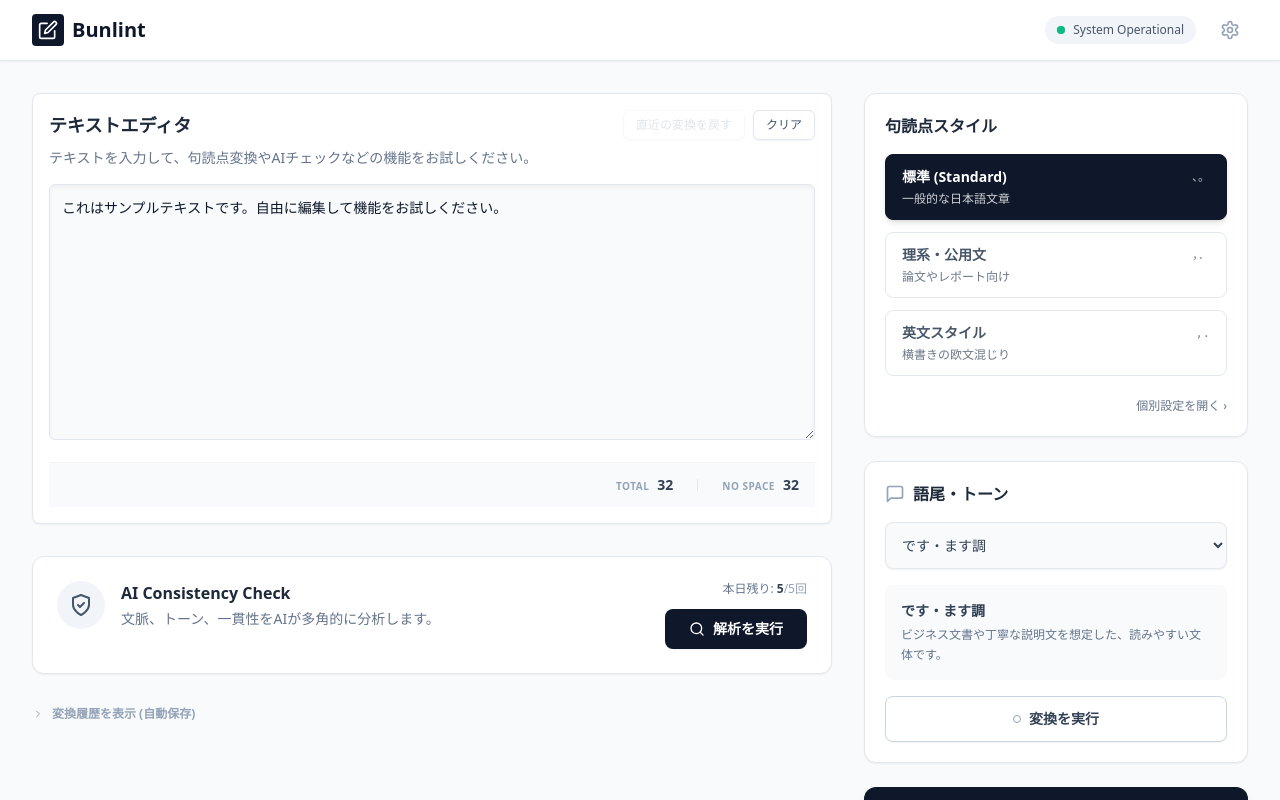
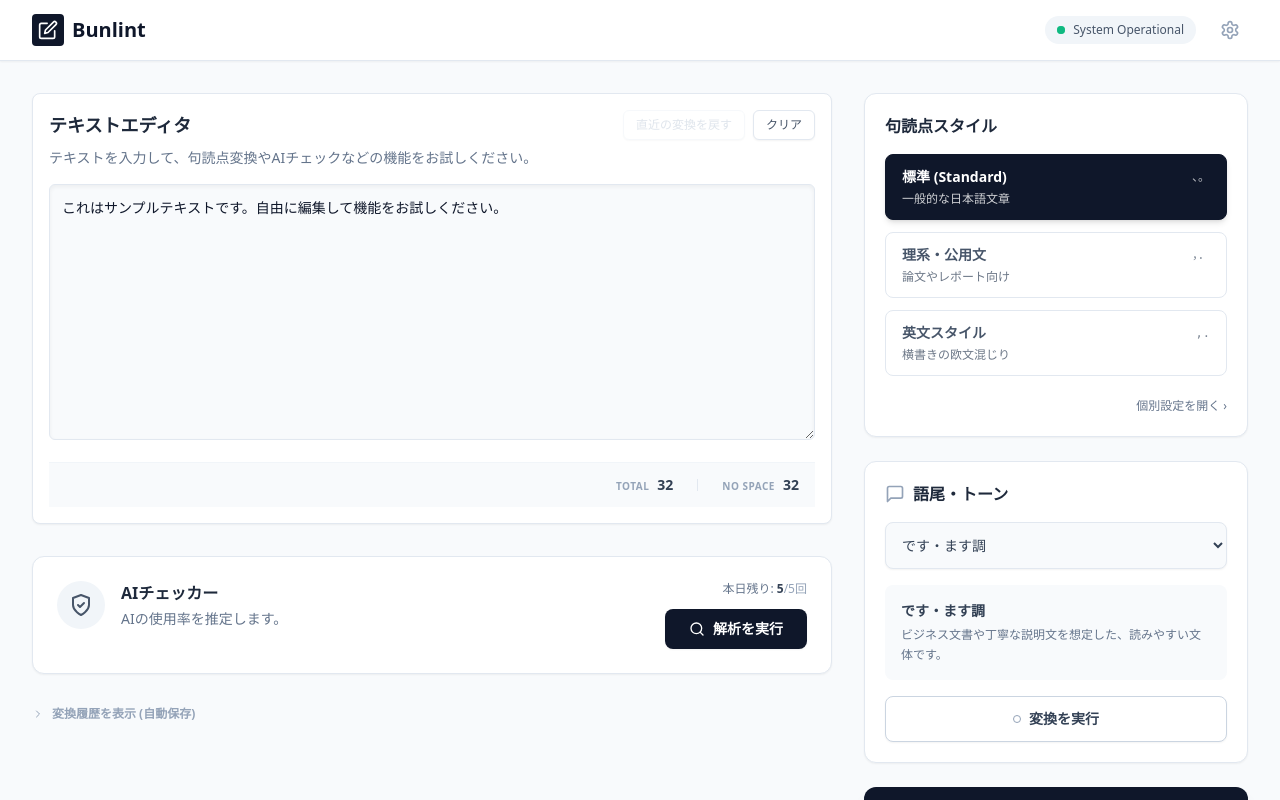
Before and after one commit to Hiro-Chiba/bunlint, a Next.js app: page / in a window 1280 px wide. Shown: the top 800 px of the page. Built offline with nearby package versions, Linux system fonts and the light colour scheme.

Commit message:
AIチェッカーの文言を更新

```diff
--- a/components/text-editor/AiCheckerSection.tsx
+++ b/components/text-editor/AiCheckerSection.tsx
@@ -78,10 +78,10 @@ export function AiCheckerSection({
           </div>
           <div>
             <h2 className="text-base font-bold text-slate-800">
-              AI Consistency Check
+              AIチェッカー
             </h2>
             <p className="mt-1 text-sm text-slate-500">
-              文脈、トーン、一貫性をAIが多角的に分析します。
+              AIの使用率を推定します。
             </p>
           </div>
         </div>
```
